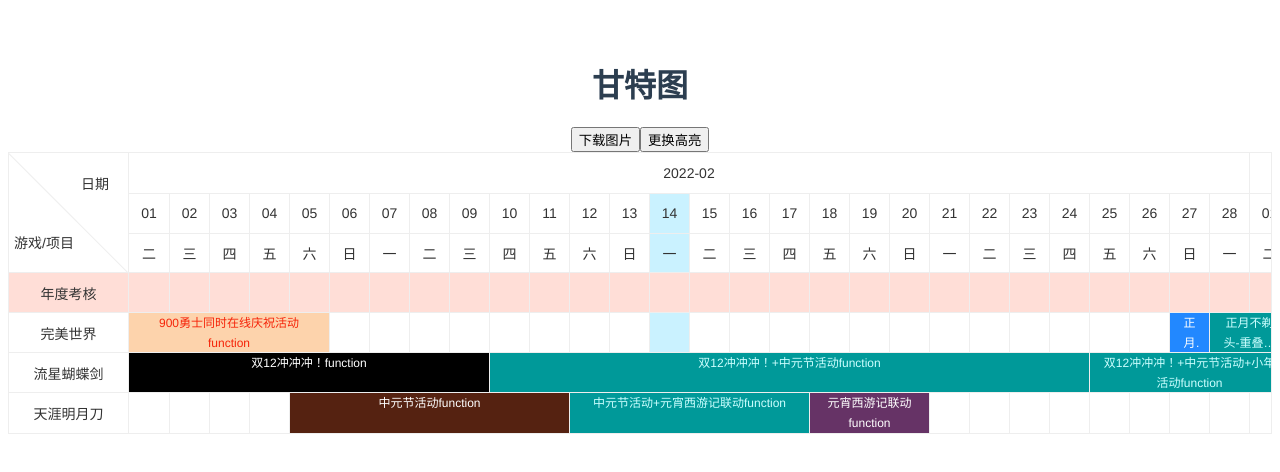
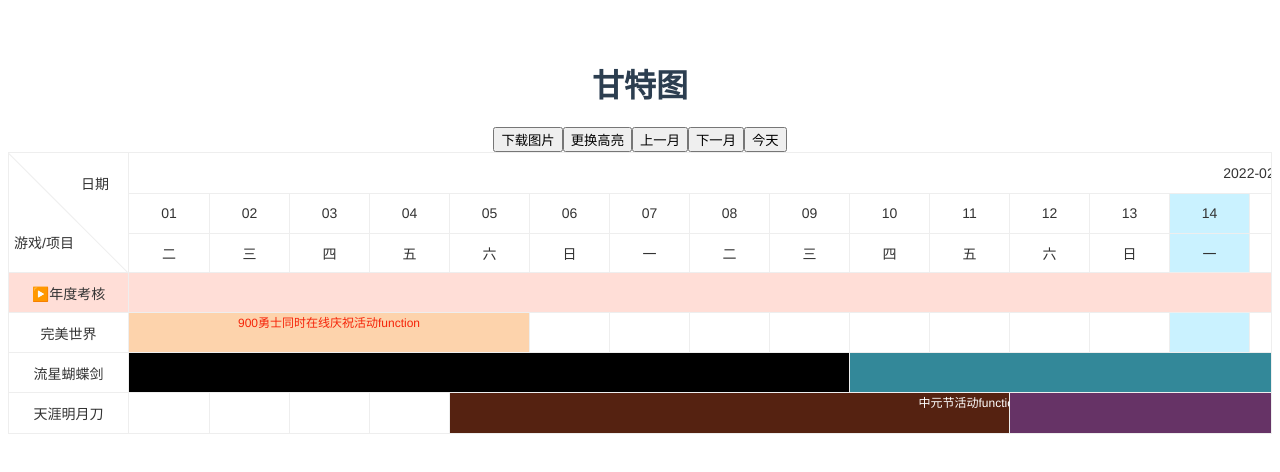
Before and after one commit to ddmy/vue3-gantt, a Vue app: page / in a window 1280 px wide. Shown: the top 472 px of the page. Built offline with nearby package versions, Linux system fonts and the light colour scheme.

Commit message:
日程范围切换数据问题修复

```diff
--- a/package.json
+++ b/package.json
@@ -13,6 +13,7 @@
   },
   "dependencies": {
     "html2canvas": "^1.4.1",
+    "lodash": "^4.17.21",
     "vue": "^3.2.25"
   },
   "devDependencies": {
--- a/src/App.vue
+++ b/src/App.vue
@@ -2,6 +2,9 @@
   <h1>甘特图</h1>
   <button @click="exportImg">下载图片</button>
   <button @click="toggle">更换高亮</button>
+  <button @click="prev">上一月</button>
+  <button @click="next">下一月</button>
+  <button @click="today">今天</button>
   <Gantt
     ref="gantt"
     :data="data"
@@ -13,6 +16,7 @@
     :scheduleTitle="scheduleTitle"
     :dateRangeList="dateRangeList"
     :repeatMode="repeatConfig"
+    :alikeName="alikeName"
     @scheduleClick="onScheduleClick"
   />
 </template>
@@ -20,13 +24,13 @@
 <script setup>
 import { ref, reactive } from 'vue'
 import Gantt from './components/Gantt.vue'
-import { fethDaysRange, fetchThreeDays } from './util/index.js'
+import { fethDaysRange, fetchThreeDays, fetchTodayMonthRange, fetchPrevMonthRange, fetchNextMonthRange } from './util/index.js'
 
 const dateRangeList = ref([])
 const activeDate = ref('2022-02-14')
 const currentRange = fetchThreeDays()
 dateRangeList.value = [currentRange[0], currentRange.at(-1)]
-// dateRangeList.value = ['2022-03-01', '2022-05-05']
+// dateRangeList.value = ['2022-05-01', '2022-06-30']
 
 const repeatConfig = reactive({
   mode: 'extract',
@@ -44,7 +48,7 @@
   return item.name + 'function'
 }
 
-const width = ref(40)
+const width = ref(80)
 const height = ref(40)
 
 /**
@@ -194,14 +198,31 @@
   gantt.value.exportImg()
 }
 
+const alikeName = item => {
+  return '▶️'+item.name
+}
+
 const toggle = () => {
   activeDate.value = '2022-04-01'
-  width.value = 60
+  width.value = 100
   height.value = 60
   dateRangeList.value = ['2022-03-01', '2022-05-01']
   repeatConfig.backgroundColor = '#99CC33'
   repeatConfig.textColo = '#3399CC'
   data.value.pop()
+}
+
+const prev = () => {
+  const arr = fetchPrevMonthRange(new Date(dateRangeList.value[0]))
+  dateRangeList.value = [arr[0], arr.at(-1)]
+}
+const next = () => {
+  const arr = fetchNextMonthRange(new Date(dateRangeList.value.at(-1)))
+  dateRangeList.value = [arr[0], arr.at(-1)]
+}
+const today = () => {
+  const arr = fetchTodayMonthRange(new Date())
+  dateRangeList.value = [arr[0], arr.at(-1)]
 }
 
 
--- a/src/components/Gantt.vue
+++ b/src/components/Gantt.vue
@@ -14,7 +14,7 @@
         }"
         :style="item.type === 'alike' && computedStyle(item)"
       >
-        {{ item.name}}
+        {{ (typeof props.alikeName === 'function' && item.type === 'alike') ? props.alikeName(item) : item.name}}
       </div>
     </div>
     <div class="inner" @scroll="onScrollX($event)">
@@ -71,6 +71,7 @@
 </template>
 
 <script setup>
+import cloneDeep from 'lodash/cloneDeep'
 import { watchEffect, ref } from 'vue'
 import {
   computedDaysRange,
@@ -137,8 +138,14 @@
   borderColor: {
     type: String,
     default: '#eee'
+  },
+  alikeName: {
+    type: Function,
+    default: null
   }
 })
+
+const emit = defineEmits(['scheduleClick', 'scrollXEnd'])
 
 let rangeDate = ref([])
 watchEffect(() => {
@@ -169,10 +176,11 @@
   })
 }
 
+const data = ref([])
 
 const sortFilterData = () => {
   checkValidator()
-   data.value = props.data.map(item => {
+   data.value = cloneDeep(props.data).map(item => {
     if (item.type === 'normal' && Array.isArray(item.schedule)) {
       item.schedule = item.schedule.sort((a, b) => new Date(a.days[0]).getTime() - new Date(b.days[0]).getTime()).filter(v => {
         const check = rangeDate.value[0][0]
@@ -185,14 +193,12 @@
   })
 }
 
-let data = ref([])
 watchEffect(() => {
   sortFilterData()
   if (props.repeatMode.mode === 'extract') {
     data.value = workListSplitForRepeat(data.value, props.repeatMode)
     sortFilterData()
   }
-  console.log('最新data', data.value)
 })
 
 // 计算当前盒子样式
@@ -308,7 +314,7 @@
 const renderWorks = (game) => {
   const dateRange = _flatDateRange(rangeDate.value)
   // 如果当前游戏项目没有日程安排，直接返回默认的数据
-  if (!game.schedule) return dateRange
+  if (!game.schedule || !game.schedule.length) return dateRange
   let res = []
   game.schedule.forEach(scheduleItem => {
     dateRange.forEach(dayItem => {
@@ -390,8 +396,6 @@
     event.target.style.boxShadow = 'none'
   }
 }
-
-const emit = defineEmits(['scheduleClick', 'scrollXEnd'])
 
 const scheduleClick = item => {
   emit('scheduleClick', item)
@@ -608,6 +612,11 @@
           border-left: none;
         }
       }
+      &.alike {
+        .date-item {
+          border-left: transparent;
+        }
+      }
       &:last-child {
         .date-item {
           border-bottom: none;
--- a/src/util/index.js
+++ b/src/util/index.js
@@ -104,10 +104,18 @@
     nextDate = `${String(currentYear).padStart(4, '0')}-${String(currentMonth + 1).padStart(2, '0')}`
   }
 
-  return [...fetchMonthRangeDay(prevDate), ...fetchMonthRangeDay(currentDate), ...fetchMonthRangeDay(nextDate)]
+  const prev = fetchMonthRangeDay(prevDate)
+  const current = fetchMonthRangeDay(currentDate)
+  const next = fetchMonthRangeDay(nextDate)
+  let result = [...prev, ...current, ...next]
+  result.prev = prev
+  result.current = current
+  result.next = next
+  return result
 }
 
 const dateSplitForValue = (data)  =>  {
+  if (!data.length) return {}
   const start = data[0].days[0]
   const endTime = data.map(item => new Date(item.days.at(-1)).getTime()).sort((a, b) => a - b).at(-1)
   const endDate = fetchDayDetail(new Date(endTime))
@@ -131,6 +139,7 @@
     const obj = dateSplitForValue(schedule.schedule)
     const values = Object.values(obj)
     const keys = Object.keys(obj)
+    if (!keys.length) return schedule
     // const resMap = [...new Set(values.map(item => JSON.stringify(item)))].map(item => JSON.parse(item))
     const resMap = []
     for (let i = 0; i < values.length; i++) {
@@ -146,7 +155,7 @@
               }
           }
       }
-  }
+    }
     let result = new Array(resMap.length).fill({})
     result = result.map((item, index) => {
         let r = {}
@@ -211,3 +220,15 @@
   })
   return resArr
 }
+
+export const fetchNextMonthRange = (date = new Date()) => {
+  return fetchThreeDays(date).next
+}
+
+export const fetchPrevMonthRange = (date = new Date()) => {
+  return fetchThreeDays(date).prev
+}
+
+export const fetchTodayMonthRange = (date = new Date()) => {
+  return fetchThreeDays(date).current
+}
--- a/util.js
+++ /dev/null
@@ -1,3 +0,0 @@
-import * as Util from './util/index'
-
-export default Util
```
Also changed, not shown: 2 other files (tests, documents, lock files or other folders).
